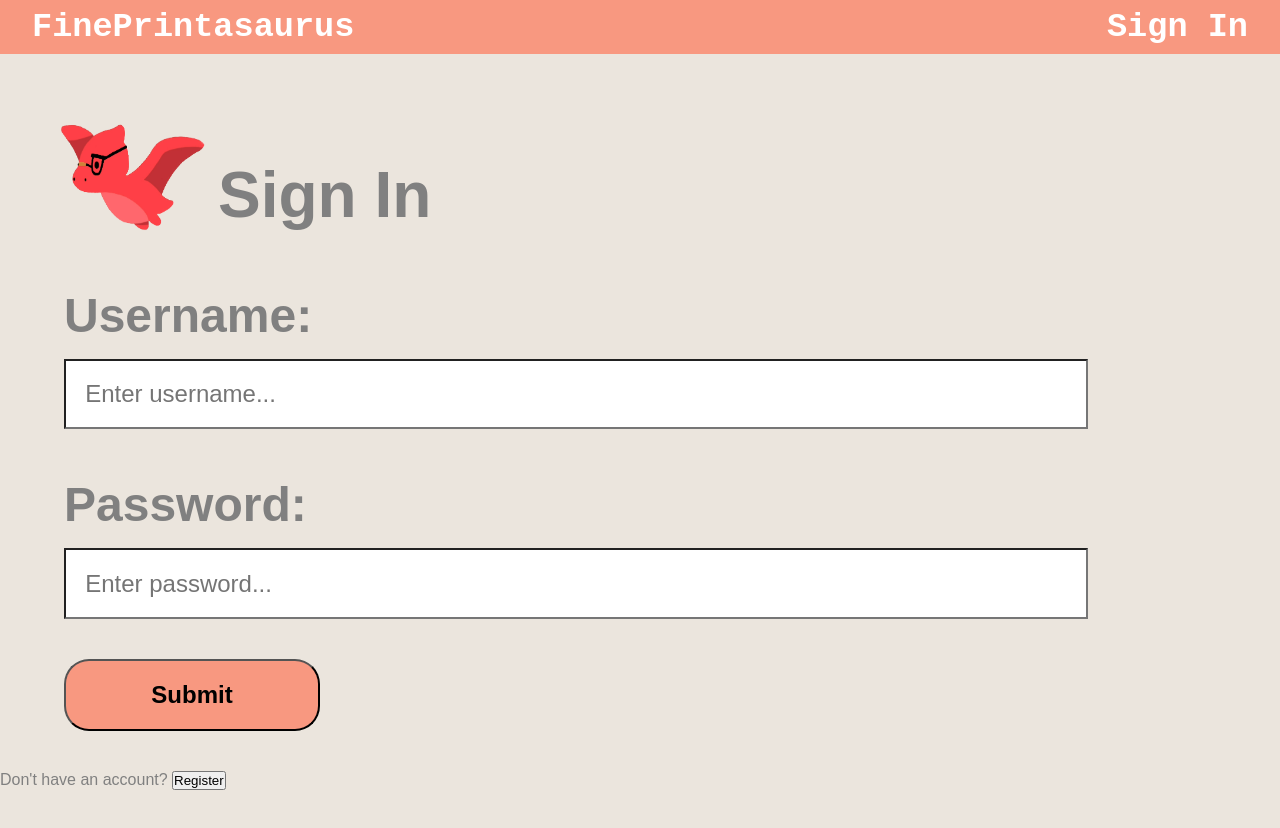
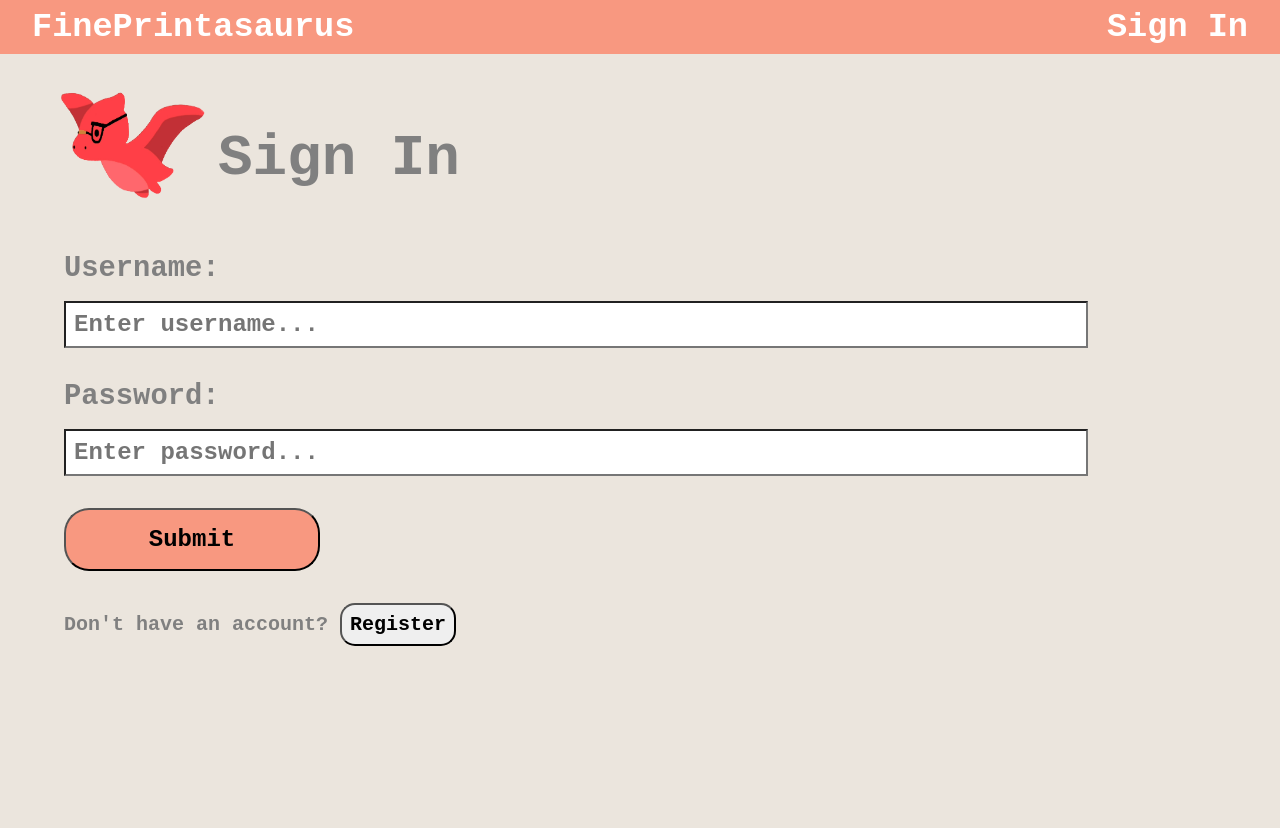
Before and after one commit to AML441/bitcamp-2025-frontend, a Next.js app: page /login in a window 1280 px wide. Shown: the top 828 px of the page. Built offline with nearby package versions, Linux system fonts and the light colour scheme.

Commit message:
ui improvements

```diff
--- a/src/app/login/page.module.css
+++ b/src/app/login/page.module.css
@@ -1,35 +1,38 @@
 .body {
     display: flex;
     flex-direction: column;
-    width: 100vw;
-    min-height: 100vh;
+    width: 100%;
+    height: 100vh;
     background-color: #ebe5dd;
     color: grey;
+    overflow-x: hidden;
+    box-sizing: border-box;
 }
+
 
 .titleWrapper {
     display: flex;
     flex-direction: row;
     margin-left: 3rem;
-    margin-top: 3rem;
+    margin-top: 1rem;
 }
 
 .loginTitle {
     margin: 3.5rem 0rem 1.5rem 0rem;
-    font-size: 2rem;
+    font-size: 1.8rem;
+    font-weight: bold;
+    font-family: 'Courier New', Courier, monospace;
 }
 
-.username {
+.password, .username {
     margin-top: 1rem;
 }
 
-.password {
-    margin-top: 2rem;
-}
-
 .fieldTitle {
-    font-size: 3rem;
+    font-size: 1.8rem;
     margin: 1rem 4rem;
+    font-weight: bold;
+    font-family: 'Courier New', Courier, monospace;
 }
 
 .input {
@@ -37,21 +40,45 @@
     color: grey;
     margin: 0rem 4rem;
     width: 80%;
-    padding: 1.2rem;
+    padding: .5rem;
     font-size: 1.5rem;
+    font-weight: bold;
+    font-family: 'Courier New', Courier, monospace;
 }
 
 .submitButton {
     background-color: #f89880;
     width: 20%;
-    padding: 1.25rem;
+    padding: 1rem;
     font-size: 1.5rem;
     font-weight: bold;
-    margin: 2.5rem 4rem;
+    margin: 2rem 4rem 2rem 4rem;
     border-radius: 25px;
     transition: background-color 0.3s ease;
+    font-weight: bold;
+    font-family: 'Courier New', Courier, monospace;
 }
 
 .submitButton:hover {
     filter: brightness(1.2);
 }
+
+.toggleText {
+    margin: 0rem 0rem 2rem 4rem;
+    font-size: 1.25rem;
+    font-weight: bold;
+    font-family: 'Courier New', Courier, monospace;
+}
+
+.toggleButton {
+    font-size: 1.25rem;
+    padding: .5rem;
+    border-radius: 15px;
+    font-weight: bold;
+    font-family: 'Courier New', Courier, monospace;
+    transition: background-color 0.3s ease;
+}
+
+.toggleButton:hover {
+    filter: brightness(1.2);
+}
--- a/src/app/login/page.tsx
+++ b/src/app/login/page.tsx
@@ -16,6 +16,7 @@ export default function AuthPage() {
   const [username, setUsername] = useState('');
   const [password, setPassword] = useState('');
   const [loading, setLoading] = useState(false);
+  const [error, setError] = useState('');
 
   const handleAuth = async () => {
     if (!username || !password) {
@@ -55,6 +56,7 @@ export default function AuthPage() {
   };
 
   return (
+    <div className={styles.formWrapper}>
     <div className={styles.body}>
       <div className={styles.titleWrapper}>
         <Image src={bitcampLogo} alt="logo" width={170} height={150} className={styles.logo} />
@@ -96,5 +98,6 @@ export default function AuthPage() {
         </button>
       </p>
     </div>
+    </div>
   );
 }
--- a/src/components/UploadModal.tsx
+++ b/src/components/UploadModal.tsx
@@ -65,7 +65,7 @@ export default function UploadModal({ showModal, setShowModal, refreshContracts
     <div className={styles.modalOverlay}>
       <div className={styles.modal}>
         <button className={styles.closeButton} onClick={() => setShowModal(false)}>❌</button>
-        <h2 className={styles.modalButton}>Upload</h2>
+        <h2 className={styles.modalTitle}>Upload</h2>
 
         <input
           className={styles.inputField}
@@ -79,6 +79,7 @@ export default function UploadModal({ showModal, setShowModal, refreshContracts
           className={styles.inputField}
           type="file"
           accept=".pdf"
+          border-radius="15px"
           onChange={(e) => setFile(e.target.files?.[0] || null)}
         />
 
--- a/src/components/UserTable.tsx
+++ b/src/components/UserTable.tsx
@@ -23,6 +23,7 @@ const UserTable: React.FC<UserTableProps> = ({ contracts }) => {
     <table style={{ borderCollapse: "collapse", width: "100%" }}>
       <thead>
         <tr>
+          <th style={{ border: "1px solid black", padding: "8px" }}>Delete</th>
           <th style={{ border: "1px solid black", padding: "8px" }}>Contract Name</th>
           <th style={{ border: "1px solid black", padding: "8px" }}>Start Date</th>
           <th style={{ border: "1px solid black", padding: "8px" }}>End Date</th>
@@ -32,6 +33,7 @@ const UserTable: React.FC<UserTableProps> = ({ contracts }) => {
       <tbody>
         {contracts.map((contract) => (
           <tr key={contract._id}>
+            <td style={{ border: "1px solid black", padding: "8px", textAlign: "center" }}>❌ </td>
             <td style={{ border: "1px solid black", padding: "8px" }}>{contract.contractName}</td>
             <td style={{ border: "1px solid black", padding: "8px" }}>{contract.startDate}</td>
             <td style={{ border: "1px solid black", padding: "8px" }}>{contract.endDate}</td>
```
Also changed, not shown: src/app/contracts/[id]/page.module.css (+5 -2 lines), src/app/contracts/[id]/page.tsx (+6 -3 lines), src/app/page.module.css (+4 -3 lines).
